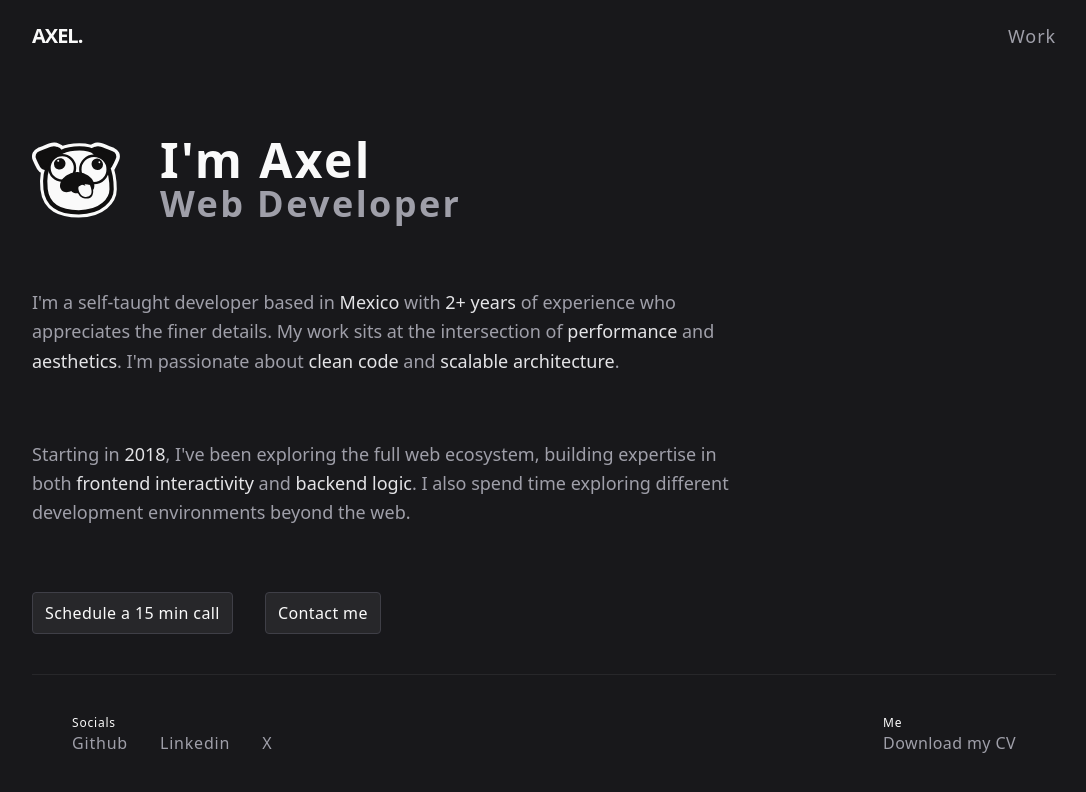
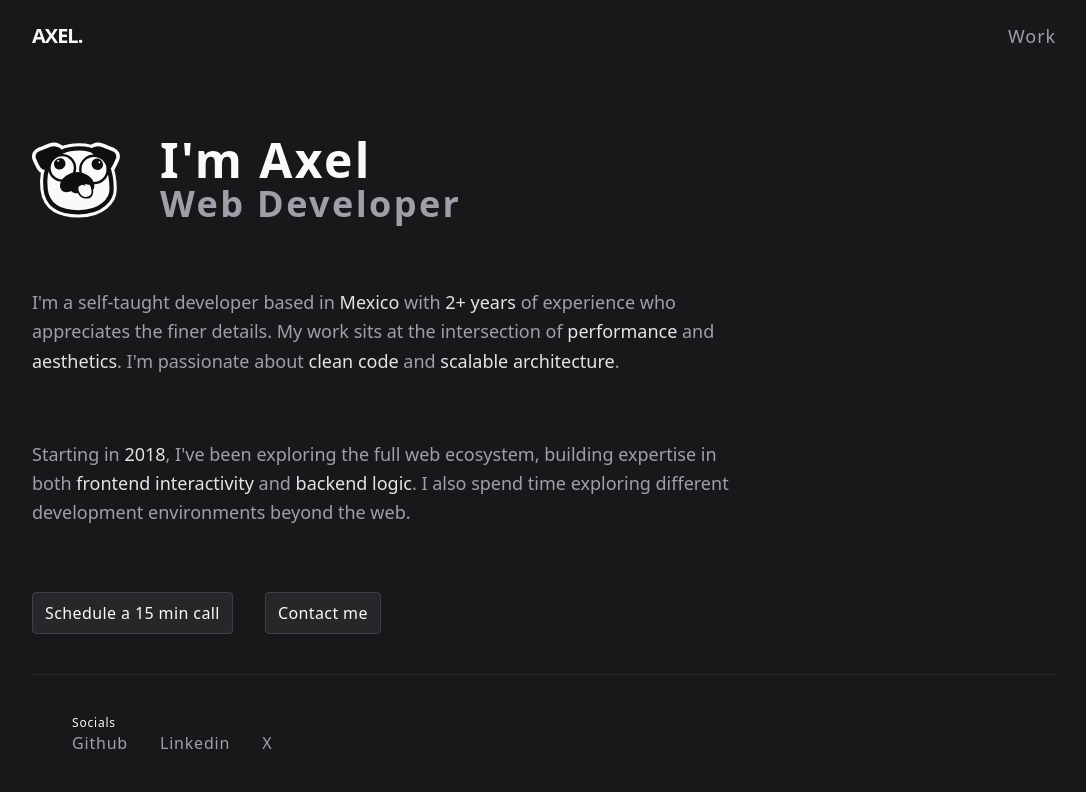
Before and after one commit to axelvc/portfolio, an Astro site: page / in a window 1280 px wide. Shown: the whole page, without its empty margins (96-1182 px from the left). Built offline with nearby package versions, Linux system fonts and the light colour scheme; Astro itself is replaced by a stand-in of ours.

Commit message:
docs: remove CV

```diff
--- a/src/components/Footer.astro
+++ b/src/components/Footer.astro
@@ -9,13 +9,4 @@
       <li><a href="https://x.com/axel__vc" rel="noopener noreferrer" target="_blank">X</a></li>
     </ul>
   </section>
-
-  {Astro.url.pathname === '/' &&
-  <seciton>
-    <h3 class="text-xs font-light">Me</h3>
-    <a href="/cv_axel_vasquez.pdf" target="_blank" class="inline-block tracking-wide text-base-400">
-      Download my CV
-    </a>
-  </seciton>
-  }
 </footer>
```
Also changed, not shown: 1 other file.
